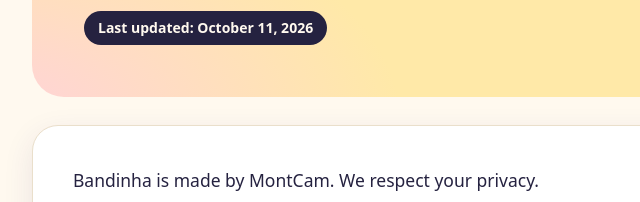
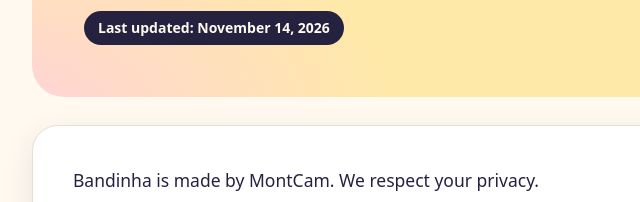
Before and after one commit to montcam2020/montcam-apps, a plain HTML site: page privacy.html in a window 1280 px wide. Shown: the part 268-470 px from the top of the page, 108-748 px from the left. Drawn offline with Linux system fonts and the light colour scheme.

Commit message:
Privacidade: data de atualizacao 14/11/2026

```diff
--- a/privacy.html
+++ b/privacy.html
@@ -91,7 +91,7 @@ html[lang="pt-BR"] [lang-en]{display:none!important}
     <p class="crumb"><a href="./"><span lang-en>← Bandinha</span><span lang-pt>← Bandinha</span></a></p>
     <h1><span lang-en>Privacy Policy</span><span lang-pt>Política de Privacidade</span></h1>
     <p><span lang-en>Short and simple: we do not collect personal data.</span><span lang-pt>Curto e simples: não coletamos dados pessoais.</span></p>
-    <span class="upd"><span lang-en>Last updated: October 11, 2026</span><span lang-pt>Última atualização: 11 de outubro de 2026</span></span>
+    <span class="upd"><span lang-en>Last updated: November 14, 2026</span><span lang-pt>Última atualização: 14 de novembro de 2026</span></span>
   </div>
   <div class="doc">
     <p><span lang-en>Bandinha is made by MontCam. We respect your privacy.</span><span lang-pt>O Bandinha é feito pela MontCam. Respeitamos a sua privacidade.</span></p>
```
